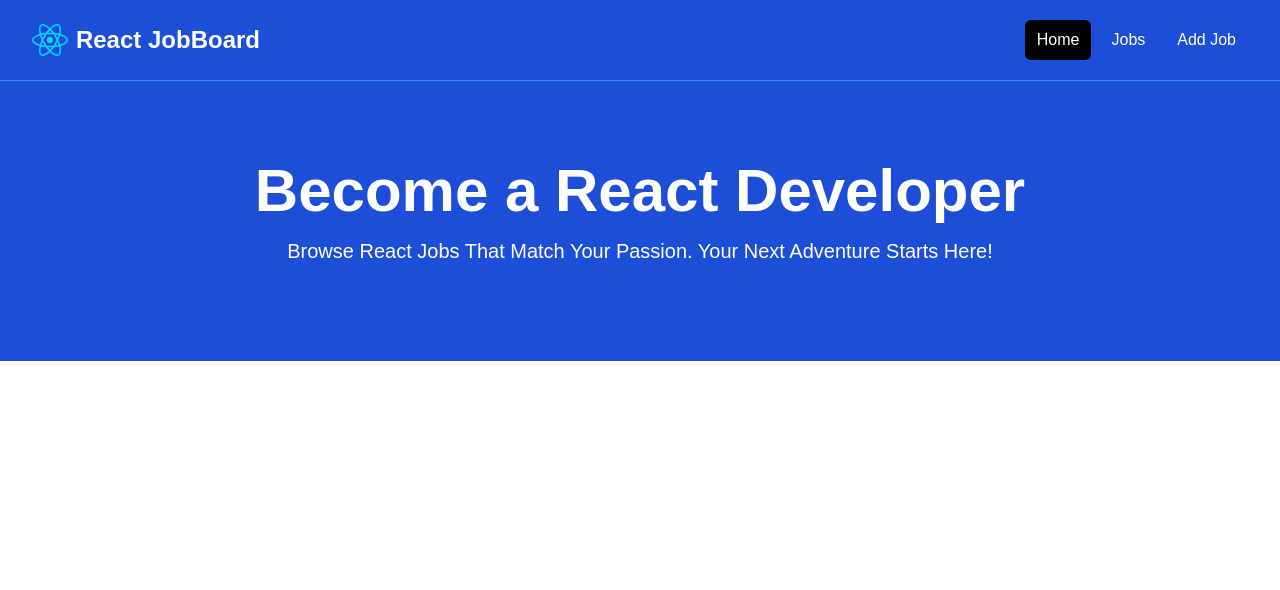
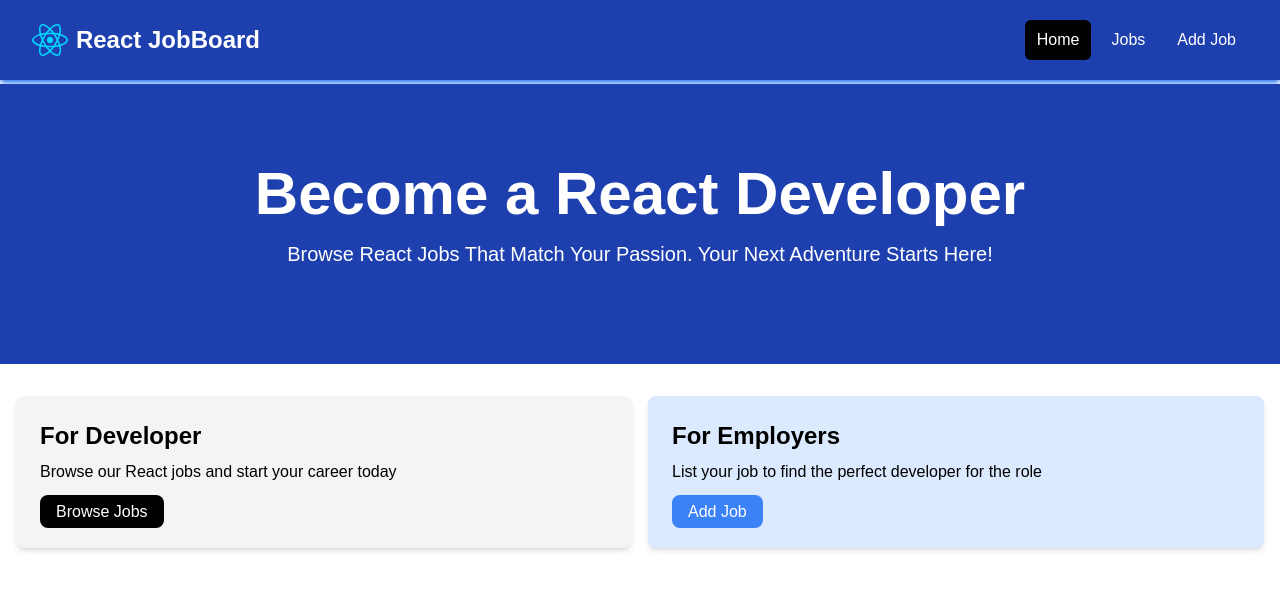
Before and after one commit to brunoFernandes21/react-job-board, a React (Vite) app: page / in a window 1280 px wide. Shown: the top 590 px of the page. Built offline with nearby package versions, Linux system fonts and the light colour scheme.

Commit message:
add home card section

```diff
--- a/src/App.jsx
+++ b/src/App.jsx
@@ -1,4 +1,5 @@
 import Hero from "./components/Hero"
+import HomeCards from "./components/HomeCards"
 import Navbar from "./components/Navbar"
 
 const App = () => {
@@ -6,6 +7,7 @@
     <>
     <Navbar/>
     <Hero/>
+    <HomeCards/>
     </>
   )
 }
--- /dev/null
+++ b/src/components/Card.jsx
@@ -0,0 +1,10 @@
+
+const Card = ({ children, bg = 'bg-gray-100'}) => {
+  return (
+    <div className={`${bg} p-6 rounded-lg shadow-md`}>
+        { children }
+    </div>
+  )
+}
+
+export default Card
--- a/src/components/Hero.jsx
+++ b/src/components/Hero.jsx
@@ -1,13 +1,12 @@
 const Hero = () => {
   return (
-    <section className="bg-blue-700 py-20 bg-4">
+    <section className="bg-blue-800 py-20 bg-4">
       <div className="max-w-7xl mx-auto px-4 sm:px-6 lg:px-8 flex flex-col items-center">
         <h1 className="text-4xl font-extrabold text-white sm:text-5xl md:text-6xl">
           Become a React Developer
         </h1>
-        <p className="my-4 text-xl text-white">
-          Browse React Jobs That Match Your Passion. Your Next Adventure Starts
-          Here!
+        <p className="my-4 text-xl text-white text-center">
+          Browse React Jobs That Match Your Passion. Your Next Adventure Starts Here!
         </p>
       </div>
     </section>
--- /dev/null
+++ b/src/components/HomeCards.jsx
@@ -0,0 +1,40 @@
+import { Link } from "react-router-dom";
+import Card from "./Card";
+
+const HomeCards = () => {
+  return (
+    <section className="py-4">
+      <div className="lg:container m-auto">
+        <div className="grid grid-cols-1 md:grid-cols-2 gap-4 p-4 rounded-lg">
+          <Card>
+            <h2 className="text-2xl font-bold ">For Developer</h2>
+            <p className="mt-2 mb-4">
+              Browse our React jobs and start your career today
+            </p>
+            <Link
+              to="/jobs"
+              className="incline-block bg-black text-white rounded-lg px-4 py-2 hover:bg-gray-700"
+            >
+              Browse Jobs
+            </Link>
+          </Card>
+
+          <Card bg="bg-blue-100">
+            <h2 className="text-2xl font-bold">For Employers</h2>
+            <p className="mt-2 mb-4">
+              List your job to find the perfect developer for the role
+            </p>
+            <Link
+              to="/add-job"
+              className="incline-block bg-blue-500 text-white rounded-lg px-4 py-2 hover:bg-blue-600"
+            >
+              Add Job
+            </Link>
+          </Card>
+        </div>
+      </div>
+    </section>
+  );
+};
+
+export default HomeCards;
--- a/src/components/Navbar.jsx
+++ b/src/components/Navbar.jsx
@@ -2,7 +2,7 @@
 import logo from "../assets/react.svg";
 const Navbar = () => {
   return (
-    <nav className="bg-blue-700 border-b border-blue-500">
+    <nav className="bg-blue-800 shadow-blue-500 shadow-md mb-1">
       <div className="mx-auto max-w-7xl px-2 sm:px-6 lg:px-8">
         <div className="flex items-center justify-between h-20 ">
           <div className="flex flex-1 items-center justify-center md:items-stretch md:justify-start">
```
